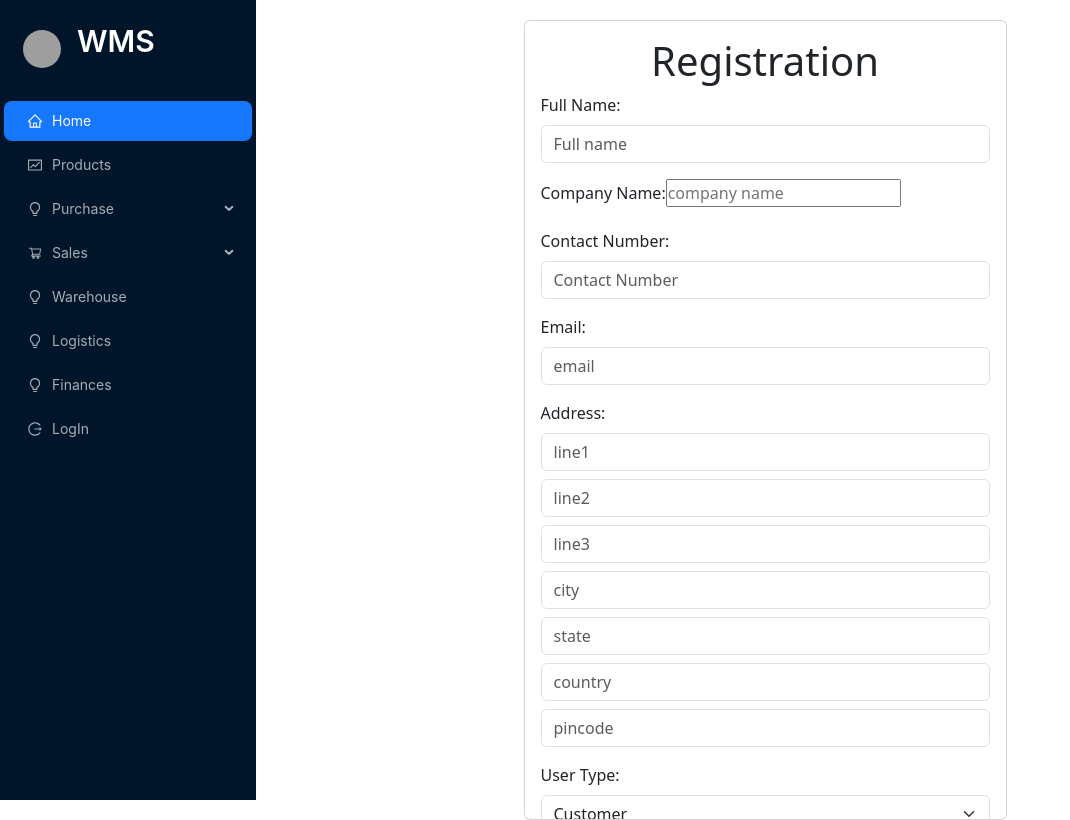
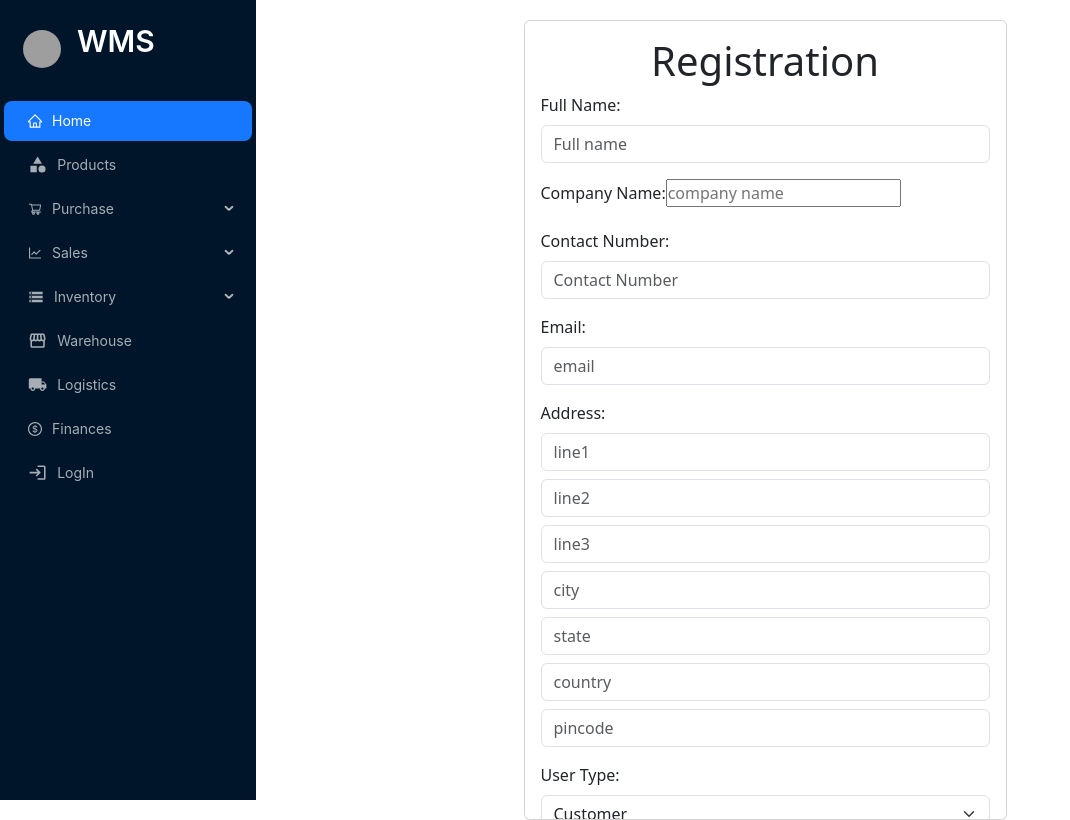
Before and after one commit to ramnadh80lipon/wms_frontend, a React (Create React App) app: page /registration in a window 1280 px wide. Shown: the whole page, without its empty margins (0-1070 px from the left). Built offline with nearby package versions, Linux system fonts and the light colour scheme; grey boxes are pictures that could not be loaded.

Commit message:
Navigation bar updated along with icons

```diff
--- a/package.json
+++ b/package.json
@@ -4,6 +4,10 @@
   "private": true,
   "dependencies": {
     "@ant-design/icons": "^5.2.6",
+    "@emotion/react": "^11.11.1",
+    "@emotion/styled": "^11.11.0",
+    "@mui/icons-material": "^5.14.13",
+    "@mui/material": "^5.14.13",
     "@testing-library/jest-dom": "^5.17.0",
     "@testing-library/react": "^13.4.0",
     "@testing-library/user-event": "^13.5.0",
--- a/src/components/Navbar.jsx
+++ b/src/components/Navbar.jsx
@@ -3,17 +3,26 @@ import { Button, Menu, Typography, Avatar } from "antd";
 import { Link } from "react-router-dom";
 import {
   HomeOutlined,
-  MoneyCollectOutlined,
-  BulbOutlined,
-  FundOutlined,
+  DollarOutlined,
   MenuOutlined,
   LogoutOutlined,
   UserOutlined,
   ShoppingCartOutlined,
   UserAddOutlined,
   LineChartOutlined,
+  AppstoreAddOutlined,
+  UnorderedListOutlined,
+  SettingOutlined,
+  TeamOutlined,
 } from "@ant-design/icons";
-
+import EditNoteIcon from "@mui/icons-material/EditNote";
+import DescriptionIcon from "@mui/icons-material/Description";
+import LocalShippingIcon from "@mui/icons-material/LocalShipping";
+import LoginIcon from "@mui/icons-material/Login";
+import StorageIcon from "@mui/icons-material/Storage";
+import StorefrontIcon from "@mui/icons-material/Storefront";
+import CategoryIcon from "@mui/icons-material/Category";
+import AssignmentIcon from "@mui/icons-material/Assignment";
 import icon from "../icons/icon_1.png";
 
 const Navbar = ({ isLoggedIn, onLogout }) => {
@@ -82,7 +91,10 @@ const Navbar = ({ isLoggedIn, onLogout }) => {
                 Home
               </Link>
             </Menu.Item>
-            <Menu.Item key="2" icon={<FundOutlined />}>
+            <Menu.Item
+              key="2"
+              icon={<CategoryIcon style={{ fontSize: "1.2rem" }} />}
+            >
               <Link to="/products" style={{ textDecoration: "none" }}>
                 Products
               </Link>
@@ -90,20 +102,29 @@ const Navbar = ({ isLoggedIn, onLogout }) => {
 
             <Menu.SubMenu
               key="purchase"
-              icon={<BulbOutlined />}
+              icon={<ShoppingCartOutlined />}
               title="Purchase"
             >
-              <Menu.Item key="vendors">
+              <Menu.Item
+                key="vendors"
+                icon={<TeamOutlined style={{ fontSize: "1rem" }} />}
+              >
                 <Link to="/addVendor" style={{ textDecoration: "none" }}>
                   Vendors
                 </Link>
               </Menu.Item>
-              <Menu.Item key="purchase-orders">
+              <Menu.Item
+                key="purchase-orders"
+                icon={<DescriptionIcon style={{ fontSize: "1rem" }} />}
+              >
                 <Link to="/purchase-orders" style={{ textDecoration: "none" }}>
                   Purchase Orders
                 </Link>
               </Menu.Item>
-              <Menu.Item key="purchase-receives">
+              <Menu.Item
+                key="purchase-receives"
+                icon={<AssignmentIcon style={{ fontSize: "1rem" }} />}
+              >
                 <Link
                   to="/purchase-receives"
                   style={{ textDecoration: "none" }}
@@ -111,7 +132,10 @@ const Navbar = ({ isLoggedIn, onLogout }) => {
                   Purchase Receives
                 </Link>
               </Menu.Item>
-              <Menu.Item key="purchase-bills">
+              <Menu.Item
+                key="purchase-bills"
+                icon={<DescriptionIcon style={{ fontSize: "1rem" }} />}
+              >
                 <Link to="/purchase-bills" style={{ textDecoration: "none" }}>
                   Purchase Bills
                 </Link>
@@ -120,7 +144,7 @@ const Navbar = ({ isLoggedIn, onLogout }) => {
 
             <Menu.SubMenu
               key="sales"
-              icon={<ShoppingCartOutlined />}
+              icon={<LineChartOutlined />}
               title="Sales"
             >
               <Menu.Item key="addnewcustomer" icon={<UserAddOutlined />}>
@@ -128,24 +152,57 @@ const Navbar = ({ isLoggedIn, onLogout }) => {
                   Customer
                 </Link>
               </Menu.Item>
-              <Menu.Item key="sales-order" icon={<LineChartOutlined />}>
+              <Menu.Item
+                key="sales-order"
+                icon={<EditNoteIcon style={{ fontSize: "1.2rem" }} />}
+              >
                 <Link to="/addSalesOrder" style={{ textDecoration: "none" }}>
                   Sales Orders
                 </Link>
               </Menu.Item>
             </Menu.SubMenu>
+            <Menu.SubMenu
+              key="inventory"
+              icon={<StorageIcon style={{ fontSize: "1rem" }} />}
+              title="Inventory"
+            >
+              <Menu.Item key="item" icon={<AppstoreAddOutlined />}>
+                <Link to="/items" style={{ textDecoration: "none" }}>
+                  Items
+                </Link>
+              </Menu.Item>
+              <Menu.Item key="itemgroups" icon={<UnorderedListOutlined />}>
+                <Link to="/items" style={{ textDecoration: "none" }}>
+                  Item Groups
+                </Link>
+              </Menu.Item>
+              <Menu.Item key="inventoryadjustment" icon={<SettingOutlined />}>
+                <Link
+                  to="/inventoryadjustment"
+                  style={{ textDecoration: "none" }}
+                >
+                  Inventory Adjustment
+                </Link>
+              </Menu.Item>
+            </Menu.SubMenu>
 
-            <Menu.Item key="3" icon={<BulbOutlined />}>
+            <Menu.Item
+              key="3"
+              icon={<StorefrontIcon style={{ fontSize: "1.2rem" }} />}
+            >
               <Link to="/news" style={{ textDecoration: "none" }}>
                 Warehouse
               </Link>
             </Menu.Item>
-            <Menu.Item key="4" icon={<BulbOutlined />}>
+            <Menu.Item
+              key="4"
+              icon={<LocalShippingIcon style={{ fontSize: "1.2rem" }} />}
+            >
               <Link to="/news" style={{ textDecoration: "none" }}>
                 Logistics
               </Link>
             </Menu.Item>
-            <Menu.Item key="5" icon={<BulbOutlined />}>
+            <Menu.Item key="5" icon={<DollarOutlined />}>
               <Link to="/news" style={{ textDecoration: "none" }}>
                 Finances
               </Link>
@@ -158,7 +215,10 @@ const Navbar = ({ isLoggedIn, onLogout }) => {
                 </Link>
               </Menu.Item>
             ) : (
-              <Menu.Item key="7" icon={<LogoutOutlined />}>
+              <Menu.Item
+                key="7"
+                icon={<LoginIcon style={{ fontSize: "1.2rem" }} />}
+              >
                 <Link to="/signin" style={{ textDecoration: "none" }}>
                   LogIn
                 </Link>
--- a/src/components/purchases/AddVendor.jsx
+++ b/src/components/purchases/AddVendor.jsx
@@ -1,7 +1,5 @@
 import React from 'react'
 import { useState } from 'react'
-import { Button, Menu, Typography, Avatar, Dropdown } from "antd";
-import { Link } from "react-router-dom";
 
 function AddVendor() {
    const [formData, setFormData] = useState({
```
Also changed, not shown: 1 other file (tests, documents, lock files or other folders).
